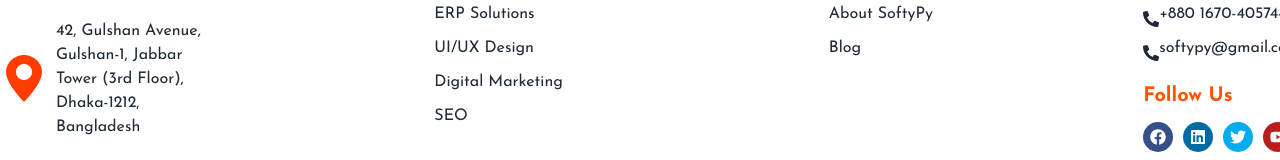
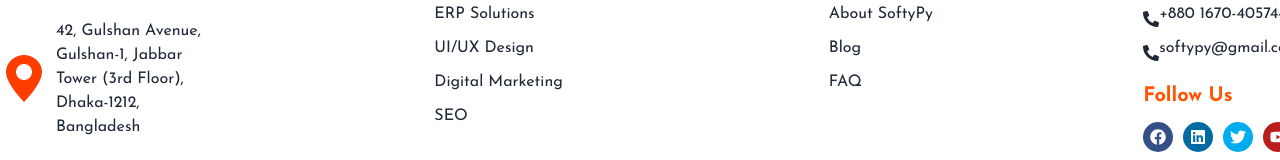
Before and after one commit to Ibrahim-Sikder/SoftyPy, a React (Vite) app: page / in a window 1280 px wide. Shown: the part 7127-7287 px from the top of the page. Built offline with nearby package versions, Linux system fonts and the light colour scheme; no server answers.

Commit message:
add-faq-page

```diff
--- a/src/pages/Shared/Footer/Footer.jsx
+++ b/src/pages/Shared/Footer/Footer.jsx
@@ -39,6 +39,7 @@ const Footer = () => {
           <p>Happy Client</p>
           <p>About SoftyPy </p>
           <p>Blog </p>
+          <Link to='/faq'><p>FAQ </p></Link>
         </div>
 
         <div>
```
Lines whose indentation alone changed are shown as unchanged.
